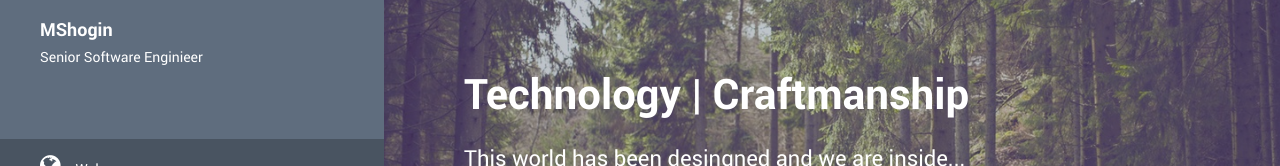
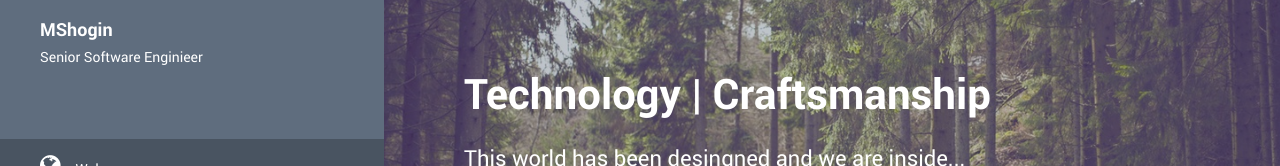
Before and after one commit to mshogin/mshogin.github.io, a plain HTML site: page index.html in a window 1280 px wide. Shown: the part 190-356 px from the top of the page. Drawn offline with Linux system fonts and the light colour scheme.

Commit message:
Fixed typo

```diff
--- a/index.html
+++ b/index.html
@@ -81,7 +81,7 @@
         <div class="banner-bg" id="top">
             <div class="banner-overlay"></div>
             <div class="welcome-text">
-                <h2>Technology | Craftmanship</h2>
+                <h2>Technology | Craftsmanship</h2>
                 <h5>This world has been desingned and we are inside...</h5>
             </div>
         </div>
```
